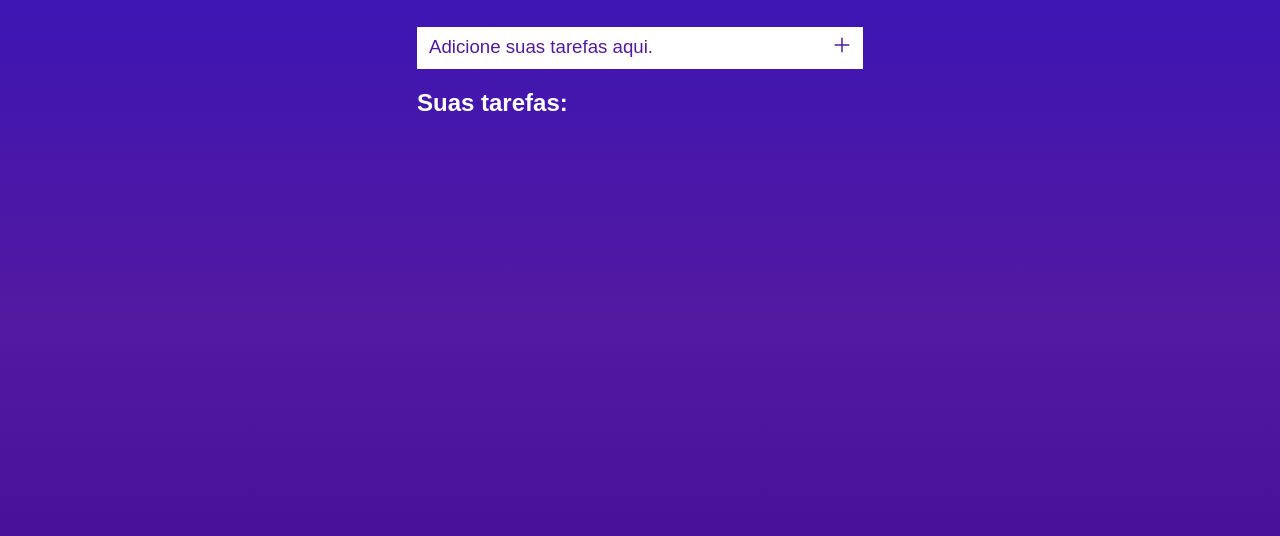
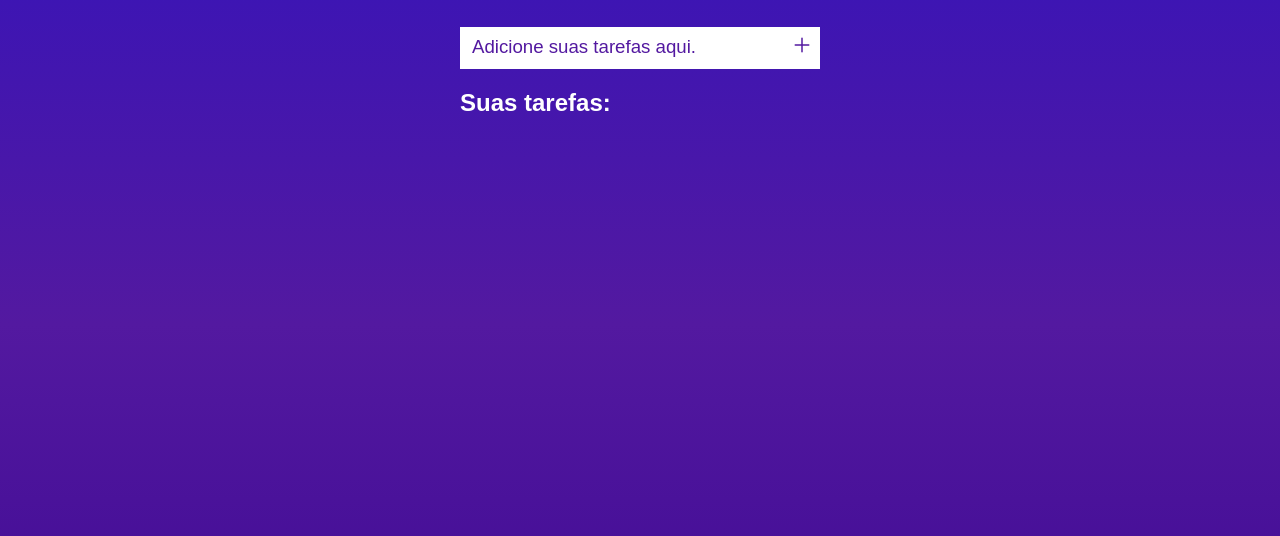
Before and after one commit to thallesrafaell/ToDoList, a plain HTML site: page index.html in a window 1280 px wide. Shown: the part 84-620 px from the top of the page. Drawn offline with nearby package versions, Linux system fonts and the light colour scheme.

Commit message:
ADD RENSPOSIVIDADE BASICA

```diff
--- a/css/style.css
+++ b/css/style.css
@@ -8,7 +8,7 @@ body{
 }
 
 .container-task{
-    max-width: 700px;
+    max-width: 360px;
     margin: 0px auto;
 }
 
```
